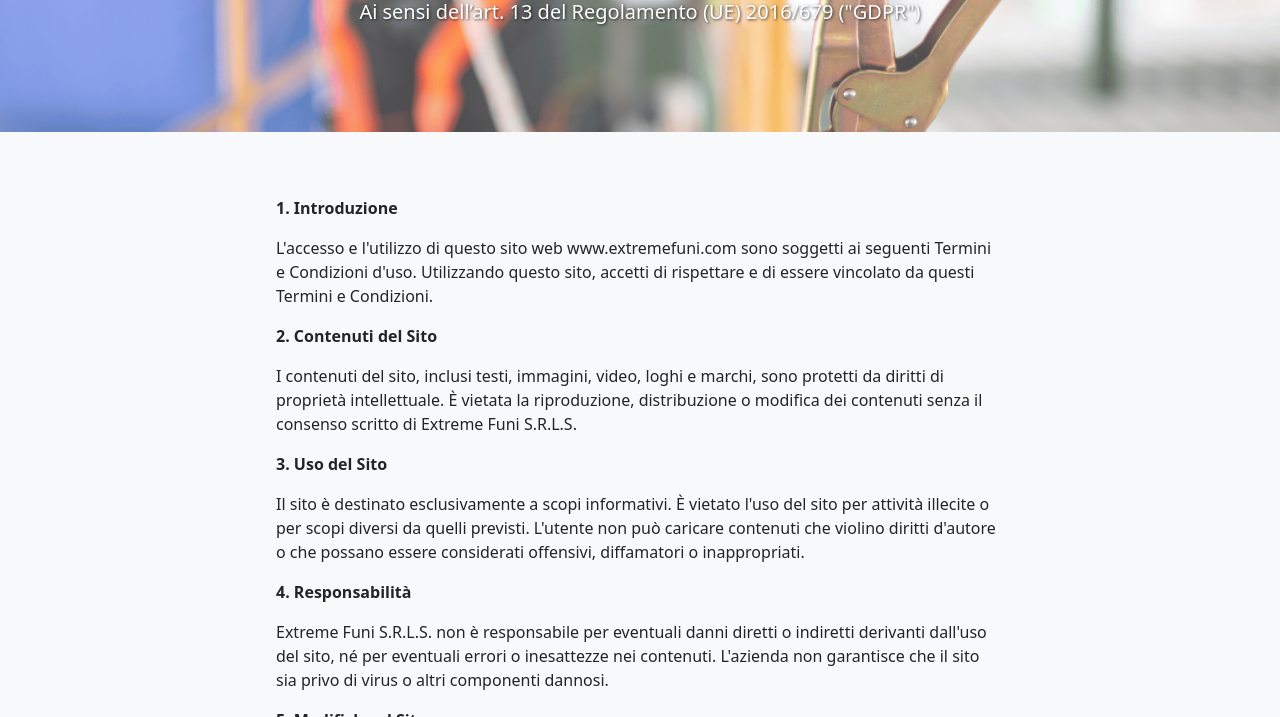
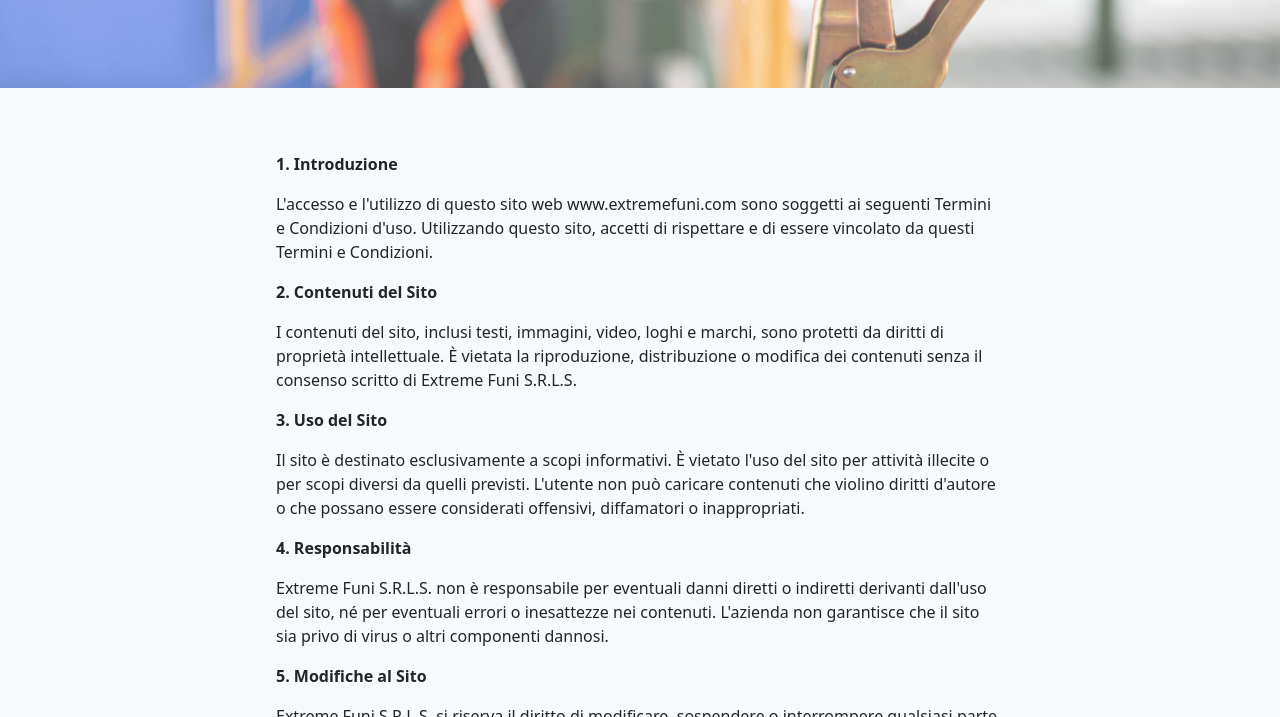
Before and after one commit to extremefuni/extremefuni.github.io, a plain HTML site: page termini-e-condizioni-uso.html in a window 1280 px wide. Shown: the part 383-1100 px from the top of the page. Drawn offline with nearby package versions, Linux system fonts and the light colour scheme.

Commit message:
Update termini-e-condizioni-uso.html

```diff
--- a/termini-e-condizioni-uso.html
+++ b/termini-e-condizioni-uso.html
@@ -102,7 +102,6 @@
   <header class="hero text-center">
     <div class="container" style="margin-top: 90px;">
       <h1 class="display-4"><strong>Termini e Condizioni d'Uso</strong></h1>
-      <h2 class="lead"><strong>Ai sensi dell’art. 13 del Regolamento (UE) 2016/679 ("GDPR")</strong></h2>
     </div>
   </header>
 
```
